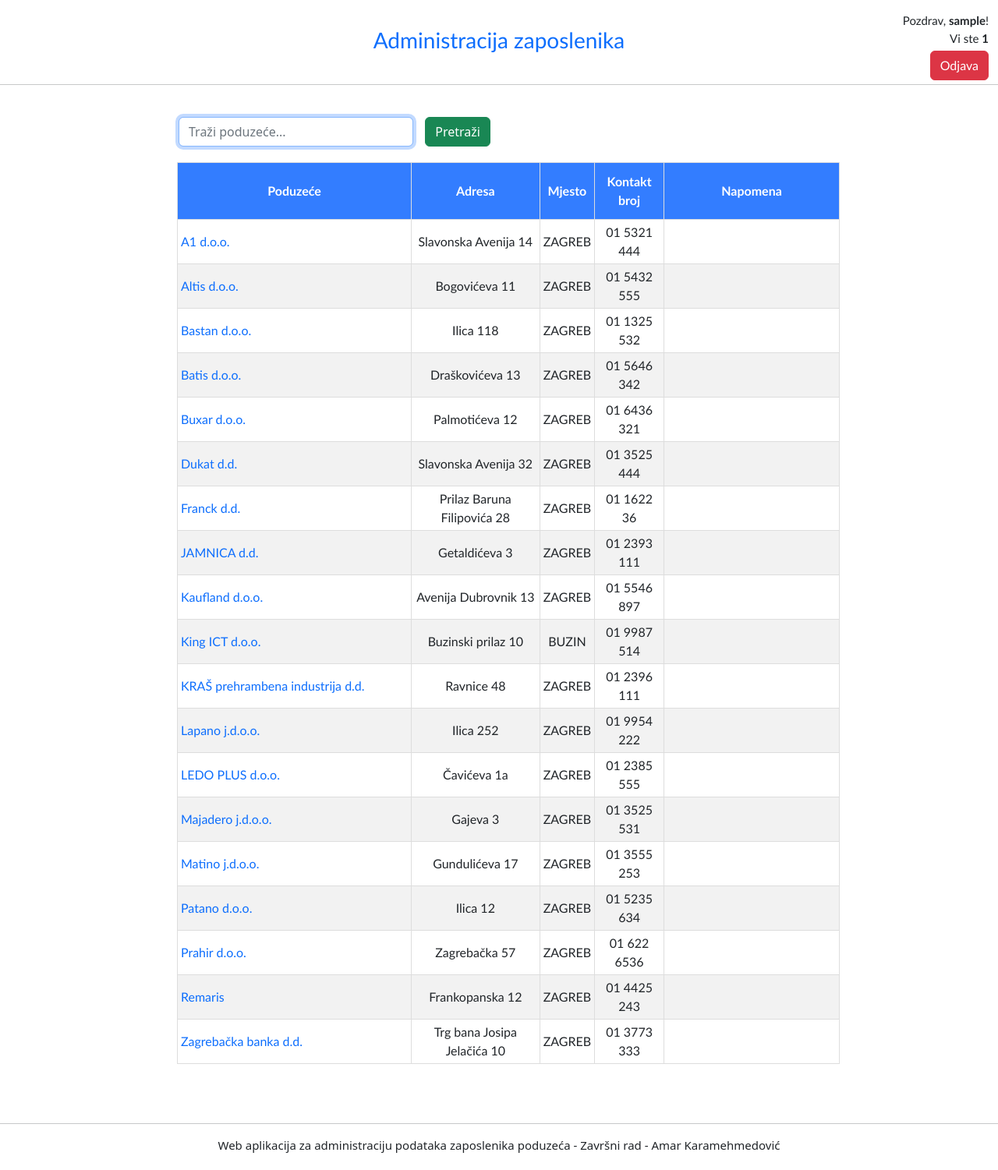
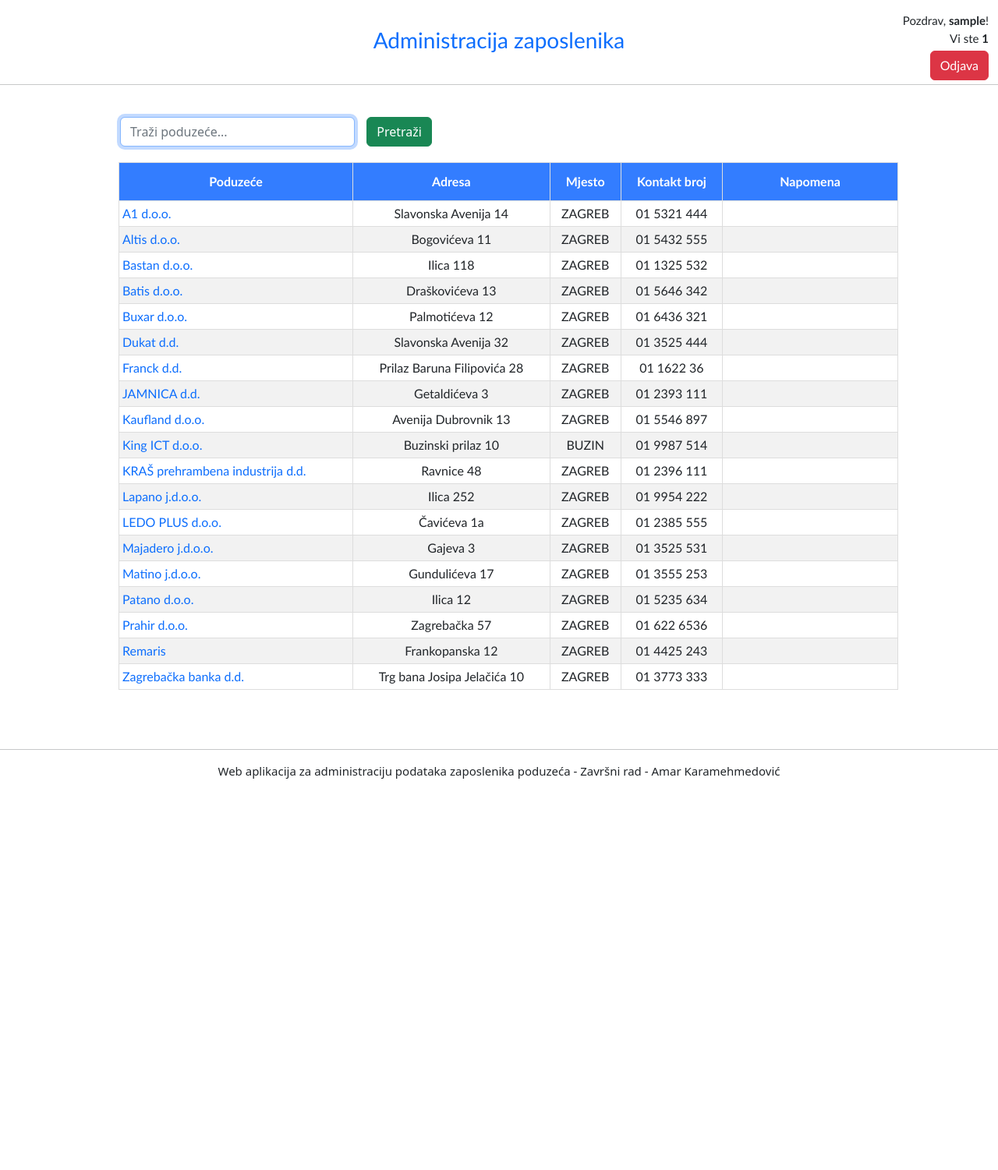
Before and after one commit to AmarKaramehmedovic/administracija-zaposlenika, a PHP site: page / in a window 1280 px wide. Shown: the whole page at 78% size. After the commit the page ends 999 px from the top, so only its background shows below. Run offline with PHP 8.4, Linux system fonts and the light colour scheme; the visitor is signed in with stand-in values (Sample User, id 1); data comes from the database, SQL or seed files in the repository; data that the repository does not hold is empty.

Commit message:
Resizing container

```diff
--- a/style.css
+++ b/style.css
@@ -37,7 +37,7 @@ body{
 #table1 {
 	font-family: Trebuchet MS, Arial, Helvetica, sans-serif;
 	border-collapse: collapse;
-	width: 850px;
+	width: 1000px;
 	border: 1;
 }
 
@@ -77,18 +77,19 @@ body{
 }
 
 .wrapper{
-	width: 850px;
+	width: 1000px;
 	min-height:70%;
 	margin-top:-15px;
+	padding-right:125px;
 }
 
 .wrapper-pocetna{
-	width: 850px;
+	width: 1000px;
 	min-height:70%;
 }
 
 .wrapper-izbornik{
-	width:850px;
+	width:1000px;
 	margin: 0 auto;
 	padding-bottom:20px;
 }
```
